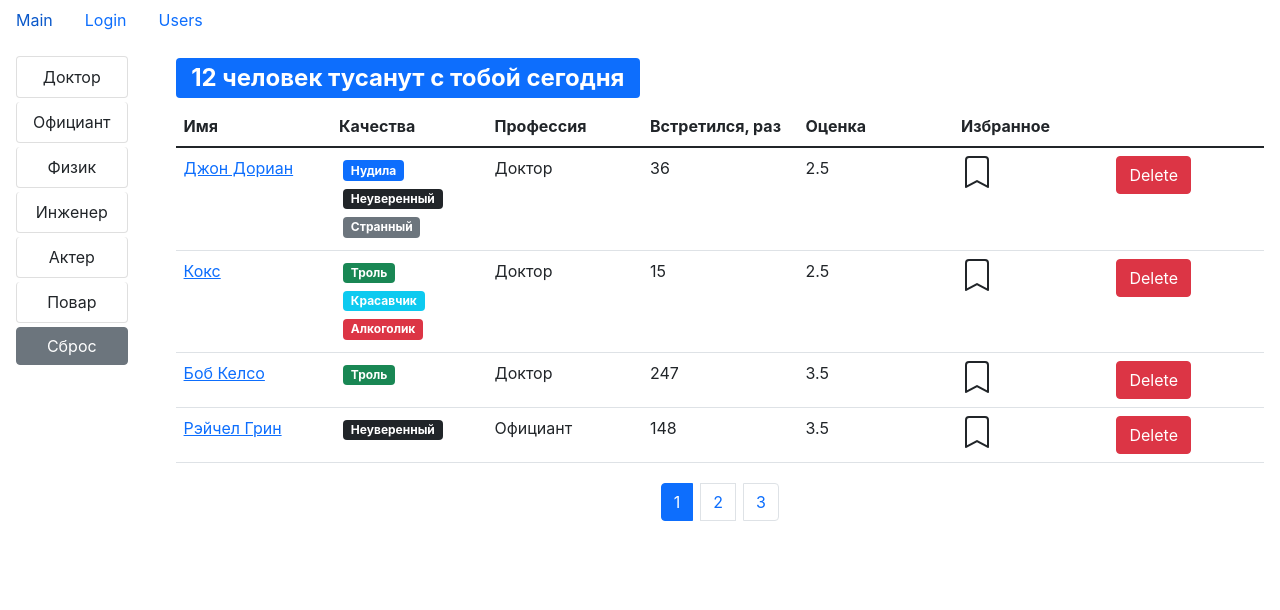
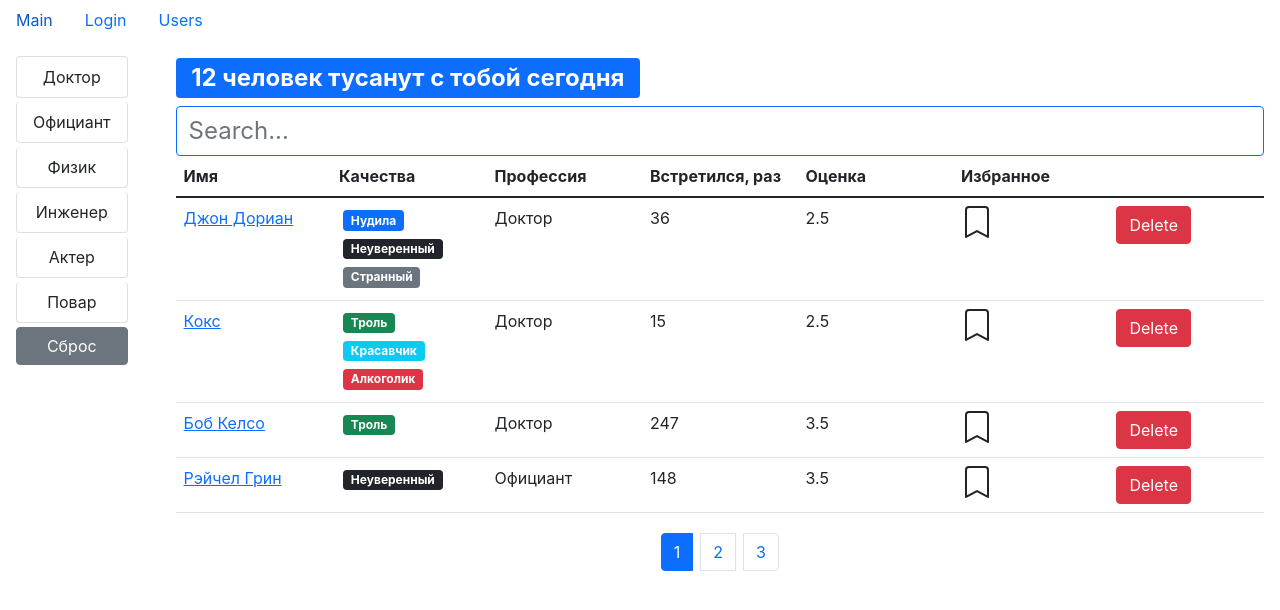
Before and after one commit to Chivapchichi2/CP-1, a React (Create React App) app: page /users in a window 1280 px wide. Shown: the top 610 px of the page. Built offline with nearby package versions, Linux system fonts and the light colour scheme.

Commit message:
add input filter

```diff
--- a/src/components/users/users.jsx
+++ b/src/components/users/users.jsx
@@ -13,6 +13,7 @@ const Users = () => {
   const [profession, setProfession] = useState();
   const [activeItem, setActiveItem] = useState();
   const [sortBy, setSortBy] = useState({ iter: '', order: 'asc' });
+  const [filter, setFilter] = useState('');
 
   useEffect(() => {
     Api.users.fetchAll().then(setUsers);
@@ -53,7 +54,9 @@ const Users = () => {
       ? users.filter(
           el => JSON.stringify(el.profession) === JSON.stringify(activeItem),
         )
-      : users;
+      : users.filter(el =>
+          JSON.stringify(el.name).toLowerCase().includes(filter.toLowerCase()),
+        );
 
     totalPages = Math.ceil(filteredUsers.length / paginationOption);
 
@@ -73,15 +76,21 @@ const Users = () => {
         return users;
       }
     }
-    return partOfUsers;
+    return [partOfUsers, sortedUsers];
   };
 
   const handleItemSelect = item => {
+    setFilter('');
     setActiveItem(item);
     setCurrentPage(1);
     if (!item) {
       setSortBy({ iter: '', order: 'asc' });
     }
+  };
+
+  const handleFilterChange = ({ target }) => {
+    handleItemSelect(null);
+    setFilter(target.value);
   };
 
   return (
@@ -95,10 +104,19 @@ const Users = () => {
           />
         )}
         <div className="d-flex flex-column ms-5">
-          <SearchStatus length={users.length} />
+          <SearchStatus length={getPartOfUsers()[1].length} />
+
+          <input
+            value={filter}
+            onChange={handleFilterChange}
+            placeholder="Search..."
+            className="border border-primary rounded fs-4 form-control"
+            type="text"
+          />
+
           {users.length > 0 && (
             <Table
-              data={getPartOfUsers()}
+              data={getPartOfUsers()[0]}
               onDelete={handleDelete}
               onStatusClick={handleToggleBookMarc}
               onSort={handleSort}
```
